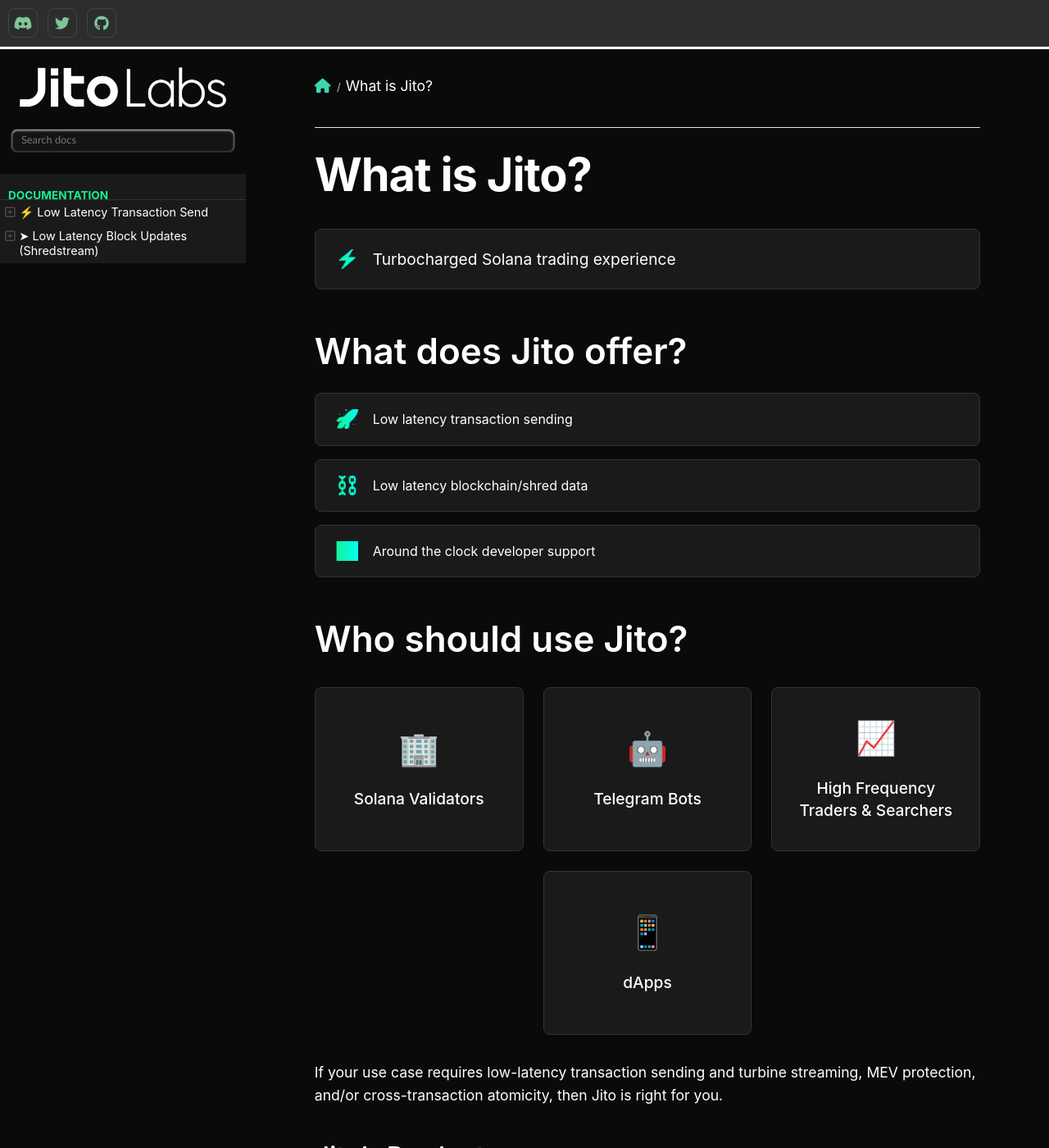
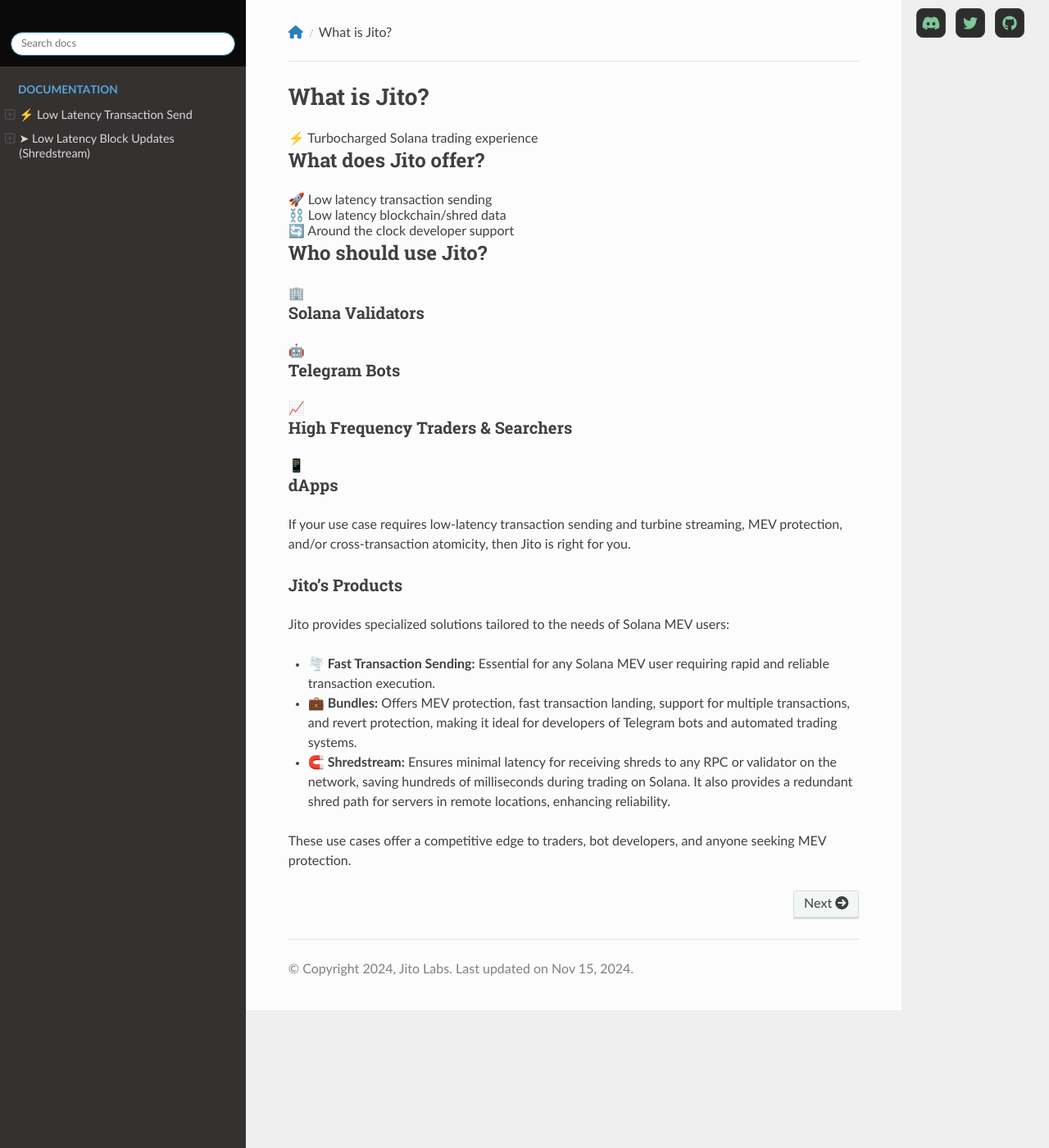
Before and after one commit to jito-labs/jito-docs, a Sphinx documentation site: the page built from docs/source/index.md, in a window 1280 px wide and 1400 px high. Shown: the whole window at 82% size. Built offline with Sphinx 7.4.7 and the Read the Docs theme 3.1.0, drawn with Linux system fonts in a browser that asks for light colours.

Commit message:
Update conf.py

```diff
--- a/docs/source/conf.py
+++ b/docs/source/conf.py
@@ -53,12 +53,12 @@
 
 # -- Options for HTML output
 html_theme = 'sphinx_rtd_theme'
-html_static_path = ['../_static']
+html_static_path = ['../../_static']  # Updated path
 html_css_files = [
     'css/custom.css',
     'https://cdnjs.cloudflare.com/ajax/libs/font-awesome/6.0.0-beta3/css/all.min.css',
 ]
-html_images_path = ['../images']
+html_images_path = ['../../images']  # Updated path
 
 # SEO: Enhanced metadata
 html_title = "Jito Labs Documentation - High Performance Solana Infrastructure"
@@ -75,24 +75,14 @@
     'style_external_links': True,
     'sticky_navigation': True,
     'collapse_navigation': False,
-    'include_hidden': False,
     'navigation_depth': 4,
-    'use_directory_urls': False,  # Changed to False
-    # SEO: Add Open Graph metadata
-    'display_version': True,
-    'canonical_url': set_url,
-    'path_to_docs': '',
     'analytics_id': '',  # Add your Google Analytics ID
     'analytics_anonymize_ip': False,
-    'use_meta_description': True,
-    'og_description': 'Documentation for Jito Labs - High Performance Solana Infrastructure, Block Engine, and MEV Solutions',
-    'og_type': 'website',
-    'og_image': '../images/Jitolabs_Logo_White.png',
 }
 
 # Logo configuration
-html_logo = '../images/Jitolabs_Logo_White.png'
-html_favicon = '../images/Jitolabs_Logo_White.png'
+html_logo = '../../images/Jitolabs_Logo_White.png'  # Updated path
+html_favicon = '../../images/Jitolabs_Logo_White.png'  # Updated path
 
 # Source configuration
 source_suffix = {
@@ -109,7 +99,7 @@
 
 # Clean URLs
 html_link_suffix = ''
-html_file_suffix = ''  # Changed from None
+html_file_suffix = ''
 html_permalinks = True
 html_permalink_builder = True
 html_extra_path = ['robots.txt']
@@ -134,6 +124,11 @@
 html_context = {
     'description': 'Official documentation for Jito Labs - Solana MEV, Block Engine, and high-performance infrastructure.',
     'keywords': 'solana, jito, mev, block engine, blockchain, trading, infrastructure',
+    # Add Open Graph metadata here instead of theme options
+    'og_description': 'Documentation for Jito Labs - High Performance Solana Infrastructure, Block Engine, and MEV Solutions',
+    'og_type': 'website',
+    'og_image': '../../images/Jitolabs_Logo_White.png',  # Updated path
+    'canonical_url': set_url,
 }
 
 # Language settings
```
